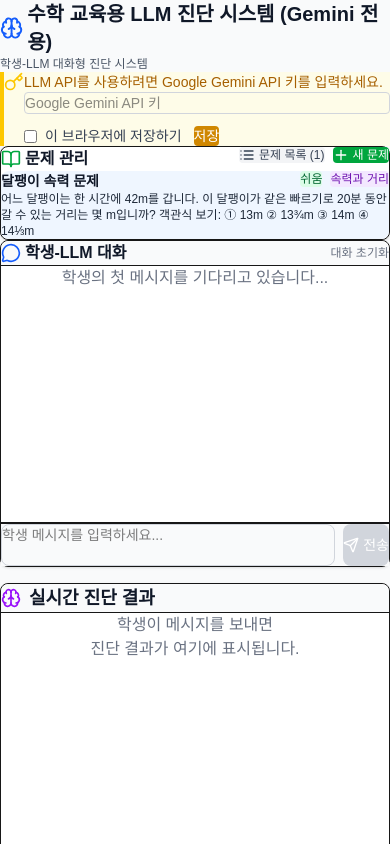
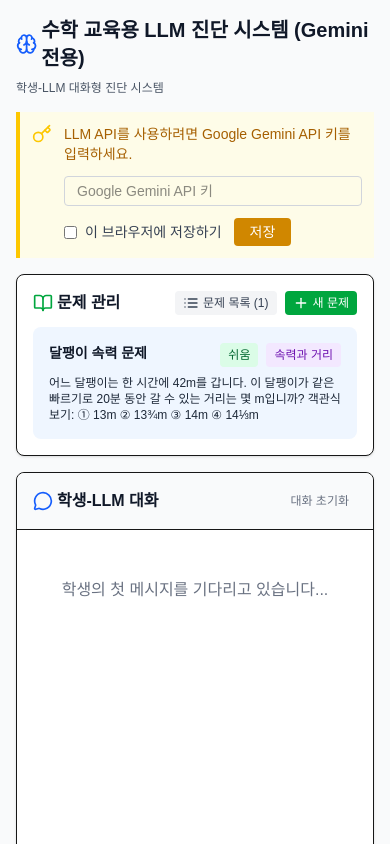
Before and after one commit to seojinryu/math-tutor-diagnostic, a Next.js app: page / in a window 390 px wide. Shown: the top 844 px of the page. Built offline with nearby package versions, Linux system fonts and the light colour scheme.

Commit message:
add:반응형 개선

```diff
--- a/app/components/MathTutorDiagnostic.tsx
+++ b/app/components/MathTutorDiagnostic.tsx
@@ -639,7 +639,8 @@ const MathTutorDiagnostic: React.FC = () => {
   };
 
   return (
-    <div className="w-full px-4 sm:px-6 lg:px-8 py-6 bg-gray-50 min-h-screen">
+    <div className="w-full min-h-screen bg-gray-50 py-4 sm:py-6 lg:py-8">
+      <div className="max-w-[1600px] mx-auto px-4 sm:px-6 lg:px-8">
         <div className="mb-4 sm:mb-6">
           <h1 className="text-xl sm:text-2xl lg:text-3xl font-bold text-gray-900 mb-2 flex items-center gap-1 sm:gap-2">
             <Brain className="text-blue-600" />
@@ -698,7 +699,7 @@ const MathTutorDiagnostic: React.FC = () => {
         </div>
       )}
 
-      <div className="bg-white rounded-lg shadow-sm border p-3 sm:p-4 mb-4 sm:mb-6">
+      <div className="bg-white rounded-lg shadow-sm border p-4 sm:p-5 mb-4 sm:mb-6">
         <div className="flex justify-between items-start mb-3">
           <h2 className="text-base sm:text-lg font-semibold text-gray-900 flex items-center gap-1 sm:gap-2">
             <BookOpen className="text-green-600" size={20} />
@@ -724,7 +725,7 @@ const MathTutorDiagnostic: React.FC = () => {
 
         {/* Current Problem Display */}
         {currentProblem && !showProblemManager && (
-          <div className="bg-blue-50 p-3 sm:p-4 rounded-lg">
+          <div className="bg-blue-50 p-4 sm:p-5 rounded-lg">
             <div className="flex justify-between items-start mb-2">
               <h3 className="font-semibold text-gray-900 text-sm sm:text-base">{currentProblem.title}</h3>
               <div className="flex gap-2">
@@ -871,7 +872,7 @@ const MathTutorDiagnostic: React.FC = () => {
 
         {/* Add New Problem Form */}
         {isAddingProblem && (
-          <div className="mt-3 sm:mt-4 border-2 border-green-300 rounded-lg p-3 sm:p-4 bg-green-50">
+          <div className="mt-4 border-2 border-green-300 rounded-lg p-4 sm:p-5 bg-green-50">
             <h3 className="font-semibold text-gray-900 mb-2 sm:mb-3 text-sm sm:text-base">새 문제 추가</h3>
             <div className="space-y-2">
               <input
@@ -927,10 +928,10 @@ const MathTutorDiagnostic: React.FC = () => {
         )}
       </div>
 
-      <div className="grid grid-cols-1 lg:grid-cols-2 gap-4 lg:gap-6">
+      <div className="grid grid-cols-1 xl:grid-cols-2 gap-4 sm:gap-6">
         {/* Chat */}
         <div className="bg-white rounded-lg shadow-sm border">
-          <div className="p-3 sm:p-4 border-b bg-gray-50 rounded-t-lg">
+          <div className="p-4 sm:p-5 border-b bg-gray-50 rounded-t-lg">
             <div className="flex justify-between items-center">
               <h2 className="text-base sm:text-lg font-semibold text-gray-900 flex items-center gap-1 sm:gap-2">
                 <MessageCircle className="text-blue-600" size={20} />
@@ -942,13 +943,13 @@ const MathTutorDiagnostic: React.FC = () => {
             </div>
           </div>
 
-          <div className="h-64 sm:h-80 lg:h-96 overflow-y-auto p-3 sm:p-4 space-y-3 sm:space-y-4">
+          <div className="h-[400px] sm:h-[450px] lg:h-[500px] overflow-y-auto p-4 sm:p-5 space-y-3 sm:space-y-4">
             {messages.length === 0 && <div className="text-center text-gray-500 py-8">학생의 첫 메시지를 기다리고 있습니다...</div>}
 
             {messages.map((message) => (
               <div key={message.id} className={`flex ${message.type === 'student' ? 'justify-end' : 'justify-start'}`}>
                 <div
-                  className={`max-w-[75%] sm:max-w-xs lg:max-w-sm rounded-lg p-2 sm:p-3 ${
+                  className={`max-w-[75%] sm:max-w-xs xl:max-w-md rounded-lg p-3 sm:p-4 ${
                     message.isError
                       ? 'bg-red-100 text-red-800 border border-red-200'
                       : message.type === 'student'
@@ -995,28 +996,28 @@ const MathTutorDiagnostic: React.FC = () => {
             )}
           </div>
 
-          <div className="p-4 border-t bg-gray-50">
+          <div className="p-4 sm:p-5 border-t bg-gray-50">
             {/* 권장 다음 질문 버튼 */}
             {currentDiagnostic?.next_question && (
-              <div className="mb-2 flex items-center gap-2">
+              <div className="mb-3 flex items-center gap-2">
                 <button
-                  className="px-3 py-1 rounded bg-indigo-600 text-white text-xs flex items-center gap-1 hover:bg-indigo-700"
+                  className="px-3 py-1.5 rounded bg-indigo-600 text-white text-xs sm:text-sm flex items-center gap-1 hover:bg-indigo-700"
                   onClick={() => setCurrentInput((p) => (p ? p : currentDiagnostic.next_question))}
                   title="권장 질문을 입력창에 채우기"
                 >
                   <Wand2 className="w-4 h-4" /> 권장 다음 질문 넣기
                 </button>
-                <span className="text-xs text-gray-600 truncate">{currentDiagnostic.next_question}</span>
+                <span className="text-xs sm:text-sm text-gray-600 truncate">{currentDiagnostic.next_question}</span>
               </div>
             )}
 
-            <div className="flex gap-2 p-3 sm:p-4 border-t">
+            <div className="flex gap-3">
               <textarea
                 value={currentInput}
                 onChange={(e) => setCurrentInput(e.target.value)}
                 onKeyDown={handleKeyPress}
                 placeholder="학생 메시지를 입력하세요..."
-                className="flex-1 p-2 sm:p-3 border border-gray-300 rounded-lg resize-none focus:outline-none focus:ring-2 focus:ring-blue-500 text-black text-sm sm:text-base"
+                className="flex-1 p-3 border border-gray-300 rounded-lg resize-none focus:outline-none focus:ring-2 focus:ring-blue-500 text-black text-sm sm:text-base"
                 rows={2}
                 disabled={isLoading}
                 aria-label="학생 메시지 입력"
@@ -1024,7 +1025,7 @@ const MathTutorDiagnostic: React.FC = () => {
               <button
                 onClick={handleSendMessage}
                 disabled={!currentInput.trim() || isLoading || !apiKey}
-                className="px-3 sm:px-4 py-2 bg-blue-500 text-white rounded-lg hover:bg-blue-600 disabled:bg-gray-300 disabled:cursor-not-allowed flex items-center gap-1 sm:gap-2 text-sm sm:text-base"
+                className="px-4 py-2 bg-blue-500 text-white rounded-lg hover:bg-blue-600 disabled:bg-gray-300 disabled:cursor-not-allowed flex items-center gap-2 text-sm sm:text-base"
                 aria-label="메시지 전송"
               >
                 <Send size={16} />
@@ -1036,16 +1037,16 @@ const MathTutorDiagnostic: React.FC = () => {
 
         {/* Diagnostic Panel */}
         <div className="bg-white rounded-lg shadow-sm border">
-          <div className="p-3 sm:p-4 border-b bg-gray-50 rounded-t-lg">
+          <div className="p-4 sm:p-5 border-b bg-gray-50 rounded-t-lg">
             <h2 className="text-lg font-semibold text-gray-900 flex items-center gap-2">
               <Brain className="text-purple-600" size={20} />
               실시간 진단 결과
             </h2>
           </div>
 
-          <div className="p-3 sm:p-4 h-64 sm:h-80 lg:h-96 overflow-y-auto">
+          <div className="p-4 sm:p-5 h-[400px] sm:h-[450px] lg:h-[500px] overflow-y-auto">
             {currentDiagnostic && (
-              <div className="border-2 border-purple-200 rounded-lg p-4 bg-purple-50 mb-4">
+              <div className="border-2 border-purple-200 rounded-lg p-4 sm:p-5 bg-purple-50 mb-4">
                 <h3 className="font-semibold text-black mb-3 flex items-center gap-2">⚡ 현재 진단 상태</h3>
                 <div className="mb-3">{stagePill(currentDiagnostic.recommended_stage)}</div>
 
@@ -1082,7 +1083,7 @@ const MathTutorDiagnostic: React.FC = () => {
                 {messages
                   .filter((m) => m.type === 'llm' && m.diagnostic)
                   .map((m) => (
-                    <div key={m.id} className="border rounded-lg p-4 bg-gray-50">
+                    <div key={m.id} className="border rounded-lg p-4 sm:p-5 bg-gray-50">
                       <div className="mb-3">
                         <div className="flex items-center gap-2 mb-2">
                           {stagePill(m.diagnostic!.recommended_stage)}
@@ -1112,7 +1113,7 @@ const MathTutorDiagnostic: React.FC = () => {
         </div>
       </div>
 
-      <div className="mt-6 bg-white rounded-lg shadow-sm border p-4">
+      <div className="mt-6 bg-white rounded-lg shadow-sm border p-4 sm:p-5">
         <h3 className="text-lg font-semibold text-gray-900 mb-3 flex items-center gap-2">
           <Settings className="text-gray-600" size={20} />
           시스템 프롬프트 (폴리아 4단계 기반 진단)
@@ -1127,6 +1128,7 @@ const MathTutorDiagnostic: React.FC = () => {
         </div>
       </div>
       </div>
+    </div>
   );
 };
 
--- a/app/globals.css
+++ b/app/globals.css
@@ -20,12 +20,12 @@
 }
 
 * {
-  margin: 0;
-  padding: 0;
   box-sizing: border-box;
 }
 
 html, body {
+  margin: 0;
+  padding: 0;
   width: 100%;
   min-height: 100vh;
   overflow-x: hidden;
```
Lines whose indentation alone changed are shown as unchanged.
